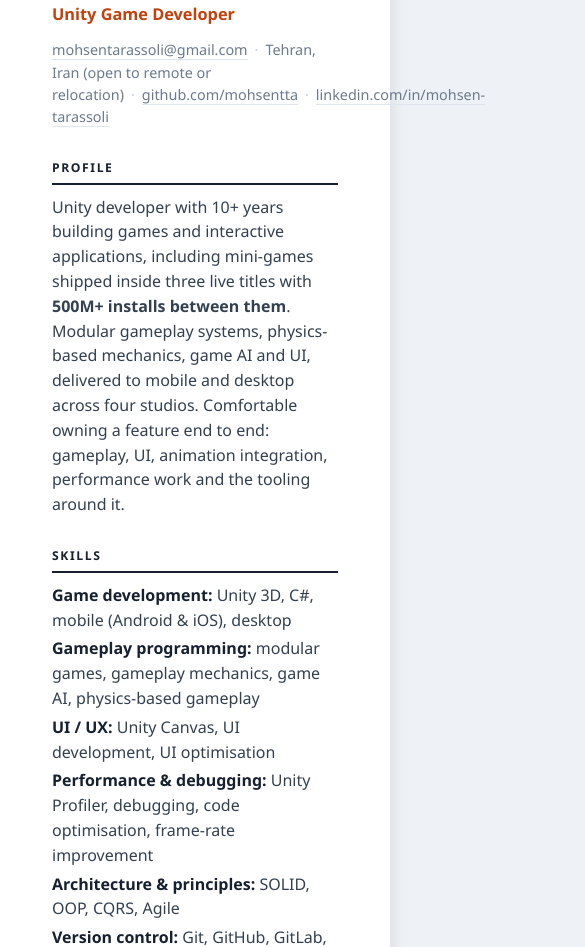
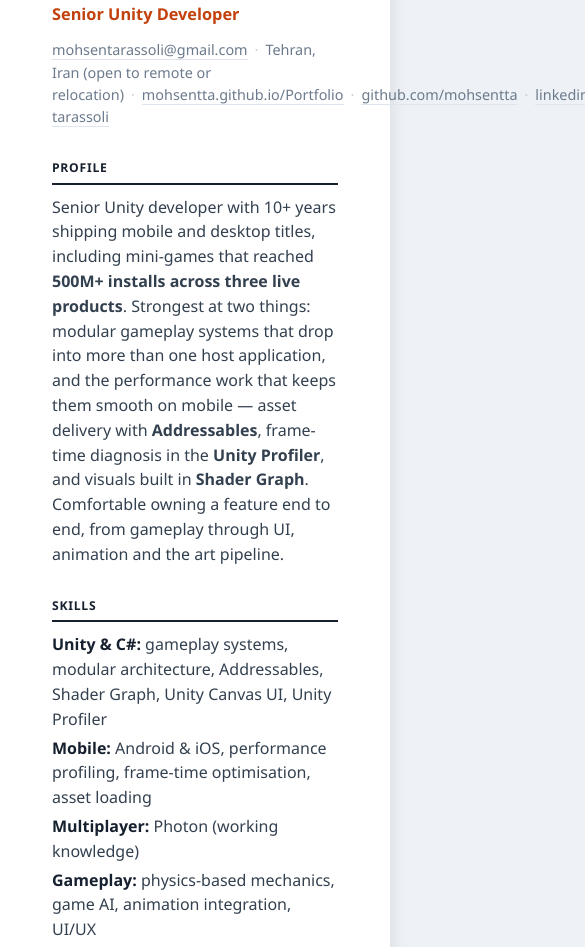
Before and after one commit to mohsentta/Portfolio, a plain HTML site: page cv.html in a window 390 px wide. Shown: the part 155-1102 px from the top of the page, 585 px wide, since content can reach past the window. Drawn offline with Linux system fonts and the light colour scheme.

Commit message:
Sharpen the CV for Unity roles: name the systems, drop the duties
Adds Addressables, Unity Profiler, Shader Graph and Photon (stated as working
knowledge), positions the profile around modular systems and mobile
performance, claims seniority, puts the portfolio link in the header, and
rewrites the 'worked with senior developers' bullet that read junior. Also
reduces h2 letter-spacing: 'EXPERIENCE' was extracting from the PDF as
'E XPERIENCE', which some ATS parsers would fail to match.

```diff
--- a/cv.html
+++ b/cv.html
@@ -41,7 +41,7 @@
   .contact span{ margin:0 7px; color:#c3ccd6; }
 
   h2{
-    margin:30px 0 10px; padding-bottom:5px; font-size:.76rem; letter-spacing:.13em;
+    margin:30px 0 10px; padding-bottom:5px; font-size:.76rem; letter-spacing:.06em;
     text-transform:uppercase; color:var(--ink); border-bottom:2px solid var(--ink);
   }
   .summary{ margin:0; }
@@ -87,28 +87,30 @@
 <main class="sheet">
   <header>
     <h1>Mohsen Tarassoli</h1>
-    <p class="role">Unity Game Developer</p>
+    <p class="role">Senior Unity Developer</p>
     <p class="contact">
-      <a href="mailto:mohsentarassoli@gmail.com">mohsentarassoli@gmail.com</a><span>&middot;</span>Tehran, Iran (open to remote or relocation)<span>&middot;</span><a href="https://github.com/mohsentta">github.com/mohsentta</a><span>&middot;</span><a href="https://www.linkedin.com/in/mohsen-tarassoli-0210b2117/">linkedin.com/in/mohsen-tarassoli</a>
+      <a href="mailto:mohsentarassoli@gmail.com">mohsentarassoli@gmail.com</a><span>&middot;</span>Tehran, Iran (open to remote or relocation)<span>&middot;</span><a href="https://mohsentta.github.io/Portfolio/">mohsentta.github.io/Portfolio</a><span>&middot;</span><a href="https://github.com/mohsentta">github.com/mohsentta</a><span>&middot;</span><a href="https://www.linkedin.com/in/mohsen-tarassoli-0210b2117/">linkedin.com/in/mohsen-tarassoli</a>
     </p>
   </header>
 
   <h2>Profile</h2>
-  <p class="summary">Unity developer with 10+ years building games and interactive applications, including
-  mini-games shipped inside three live titles with <strong>500M+ installs between them</strong>. Modular
-  gameplay systems, physics-based mechanics, game AI and UI, delivered to mobile and desktop across four
-  studios. Comfortable owning a feature end to end: gameplay, UI, animation integration, performance work
-  and the tooling around it.</p>
+  <p class="summary">Senior Unity developer with 10+ years shipping mobile and desktop titles, including mini-games
+  that reached <strong>500M+ installs across three live products</strong>. Strongest at two things: modular gameplay
+  systems that drop into more than one host application, and the performance work that keeps them smooth on
+  mobile &mdash; asset delivery with <strong>Addressables</strong>, frame-time diagnosis in the <strong>Unity
+  Profiler</strong>, and visuals built in <strong>Shader Graph</strong>. Comfortable owning a feature end to end,
+  from gameplay through UI, animation and the art pipeline.</p>
 
   <h2>Skills</h2>
   <ul class="skills">
-    <li><b>Game development:</b> Unity 3D, C#, mobile (Android &amp; iOS), desktop</li>
-    <li><b>Gameplay programming:</b> modular games, gameplay mechanics, game AI, physics-based gameplay</li>
-    <li><b>UI / UX:</b> Unity Canvas, UI development, UI optimisation</li>
-    <li><b>Performance &amp; debugging:</b> Unity Profiler, debugging, code optimisation, frame-rate improvement</li>
+    <li><b>Unity &amp; C#:</b> gameplay systems, modular architecture, Addressables, Shader Graph, Unity Canvas UI, Unity Profiler</li>
+    <li><b>Mobile:</b> Android &amp; iOS, performance profiling, frame-time optimisation, asset loading</li>
+    <li><b>Multiplayer:</b> Photon (working knowledge)</li>
+    <li><b>Gameplay:</b> physics-based mechanics, game AI, animation integration, UI/UX</li>
     <li><b>Architecture &amp; principles:</b> SOLID, OOP, CQRS, Agile</li>
-    <li><b>Version control:</b> Git, GitHub, GitLab, Azure DevOps</li>
-    <li><b>Tools:</b> Unity Editor, Visual Studio, Photoshop, Maya, Jira/Confluence, Miro, Figma, Asana</li>
+    <li><b>Data &amp; backend:</b> SQLite, offline sync, REST APIs</li>
+    <li><b>Art pipeline:</b> Unity shaders, Photoshop, Maya</li>
+    <li><b>Version control &amp; tools:</b> Git, GitHub, GitLab, Azure DevOps, Visual Studio, Jira/Confluence, Miro, Figma, Asana</li>
     <li><b>AI-assisted development:</b> Claude, DeepSeek Harness, LM Studio Bionic</li>
   </ul>
 
@@ -122,8 +124,9 @@
     <p class="job-sub">Unity Developer &middot; Madeira Island, Portugal (remote)</p>
     <ul>
       <li>Built mini-games shipped inside three live titles &mdash; <a href="https://play.google.com/store/apps/details?id=com.JindoBlu.TwoPlayerGamesChallenge"><em>2 Player Games : the Challenge</em></a>, <a href="https://play.google.com/store/apps/details?id=com.JindoBlu.FourPlayers"><em>1 2 3 4 Player Games &mdash; Offline</em></a> and <a href="https://play.google.com/store/apps/details?id=com.JindoBlu.OfflineGames"><em>Offline Games &mdash; No Wifi Games</em></a>. Each is banded at 100M+ downloads on Google Play.</li>
-      <li>Developed the mini-games as modular systems, so a single game drops into more than one host application.</li>
-      <li>Worked with senior developers to optimise gameplay mechanics and keep player interactions solid.</li>
+      <li>Designed each mini-game as a self-contained modular system, so a single game drops into more than one host application with no host-side changes.</li>
+      <li>Worked in shipped codebases using Addressables for asset delivery and the Unity Profiler to track frame-time regressions on device.</li>
+      <li>Optimised gameplay mechanics and player-facing interactions alongside the studio's senior developers, across a fully remote team.</li>
     </ul>
   </article>
 
@@ -135,7 +138,7 @@
     <p class="job-sub">Unity Developer, Technical Artist &middot; Tehran, Iran</p>
     <ul>
       <li>Unity programmer and technical artist on <em>Mahbanoo</em>, an adventure hidden-object game set in the 19th-century Middle East.</li>
-      <li>Owned gameplay and UI/UX development in C# and Unity, plus asset creation with Unity graph shaders, Photoshop and Maya.</li>
+      <li>Owned gameplay and UI/UX development in C# and Unity, plus asset creation with Shader Graph, Photoshop and Maya.</li>
     </ul>
   </article>
 
@@ -190,7 +193,7 @@
   </div>
 
   <footer>
-    Portfolio with project breakdowns and videos: <a href="https://mohsentta.github.io/Portfolio/">mohsentta.github.io/Portfolio</a>
+    Shipped titles, project breakdowns and gameplay video: <a href="https://mohsentta.github.io/Portfolio/">mohsentta.github.io/Portfolio</a>
   </footer>
 </main>
 
```
Also changed, not shown: 1 other file.
